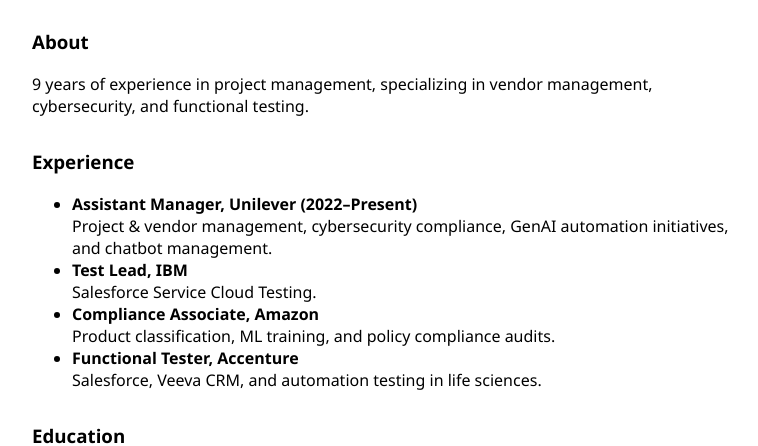
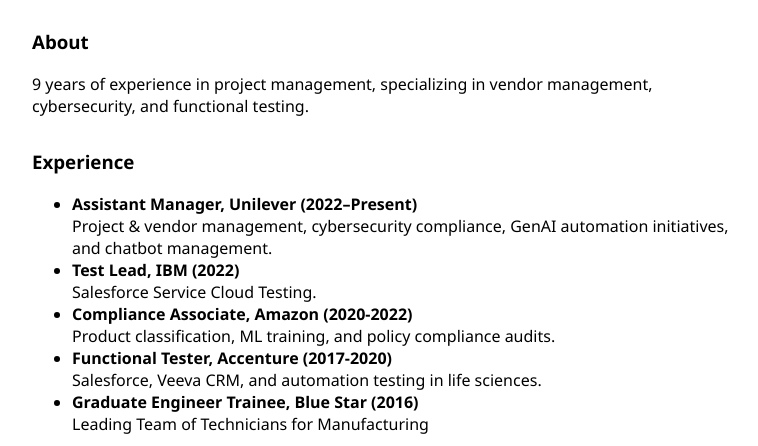
Before and after one commit to ANAMIKACHAKRABARTY01/anamikachakrabarty.github.io, a plain HTML site: page index.html in a window 1280 px wide. Shown: the part 354-800 px from the top of the page, without its empty margins (258-1016 px from the left). Drawn offline with Linux system fonts and the light colour scheme.

Commit message:
Update index.html

```diff
--- a/index.html
+++ b/index.html
@@ -4,7 +4,7 @@
 <head>
   <meta charset="UTF-8" />
   <meta name="viewport" content="width=device-width, initial-scale=1.0"/>
-  <title>Anamika Chakrabarty | Project Manager</title>
+  <title>Anamika Chakrabarty | Assistant Manager, Hindustan Unilever</title>
   <link rel="stylesheet" href="style.css" />
 </head>
 <body>
@@ -22,9 +22,10 @@
         <h3>Experience</h3>
         <ul>
           <li><strong>Assistant Manager, Unilever (2022–Present)</strong><br/>Project & vendor management, cybersecurity compliance, GenAI automation initiatives, and chatbot management.</li>
-          <li><strong>Test Lead, IBM</strong><br/>Salesforce Service Cloud Testing.</li>
-          <li><strong>Compliance Associate, Amazon</strong><br/>Product classification, ML training, and policy compliance audits.</li>
-          <li><strong>Functional Tester, Accenture</strong><br/>Salesforce, Veeva CRM, and automation testing in life sciences.</li>
+          <li><strong>Test Lead, IBM (2022)</strong><br/>Salesforce Service Cloud Testing.</li>
+          <li><strong>Compliance Associate, Amazon (2020-2022)</strong><br/>Product classification, ML training, and policy compliance audits.</li>
+          <li><strong>Functional Tester, Accenture (2017-2020)</strong><br/>Salesforce, Veeva CRM, and automation testing in life sciences.</li>
+          <li><strong>Graduate Engineer Trainee, Blue Star (2016)</strong><br/>Leading Team of Technicians for Manufacturing</li>
         </ul>
       </section>
       <section>
```
